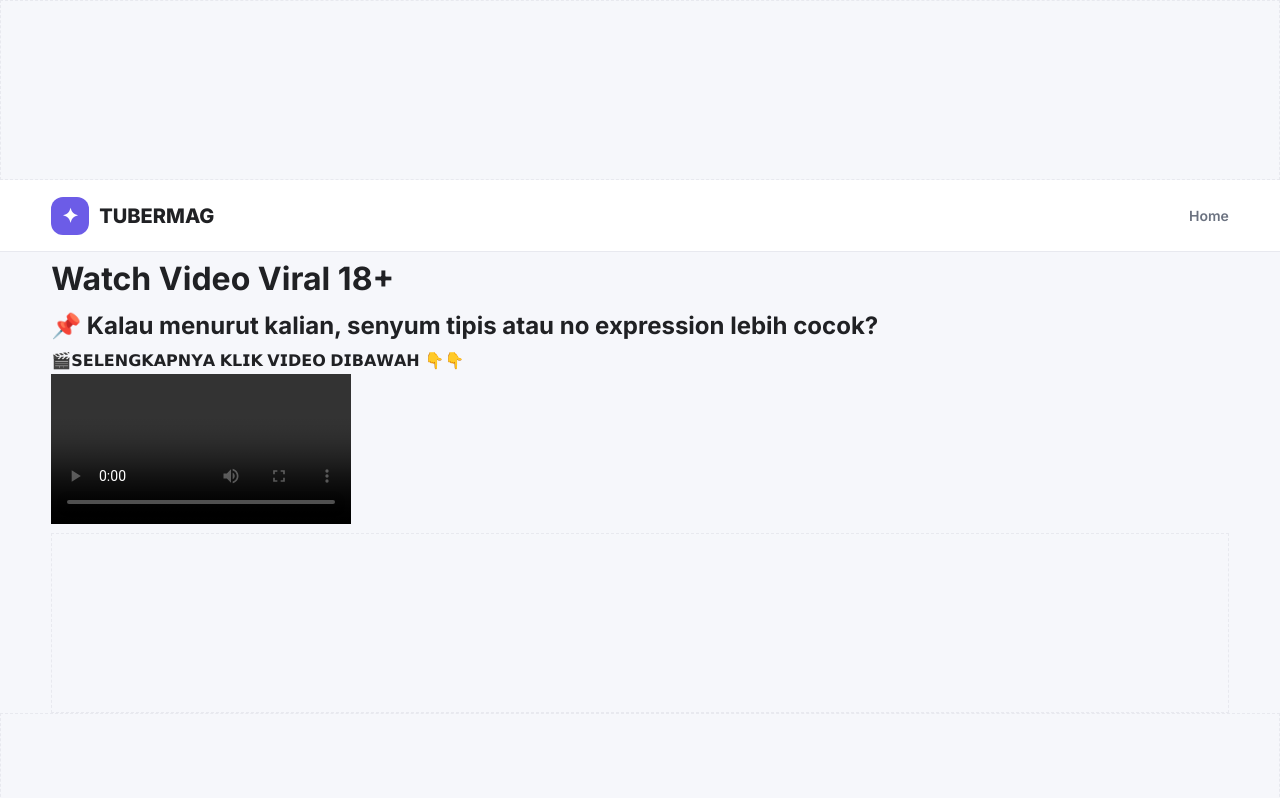
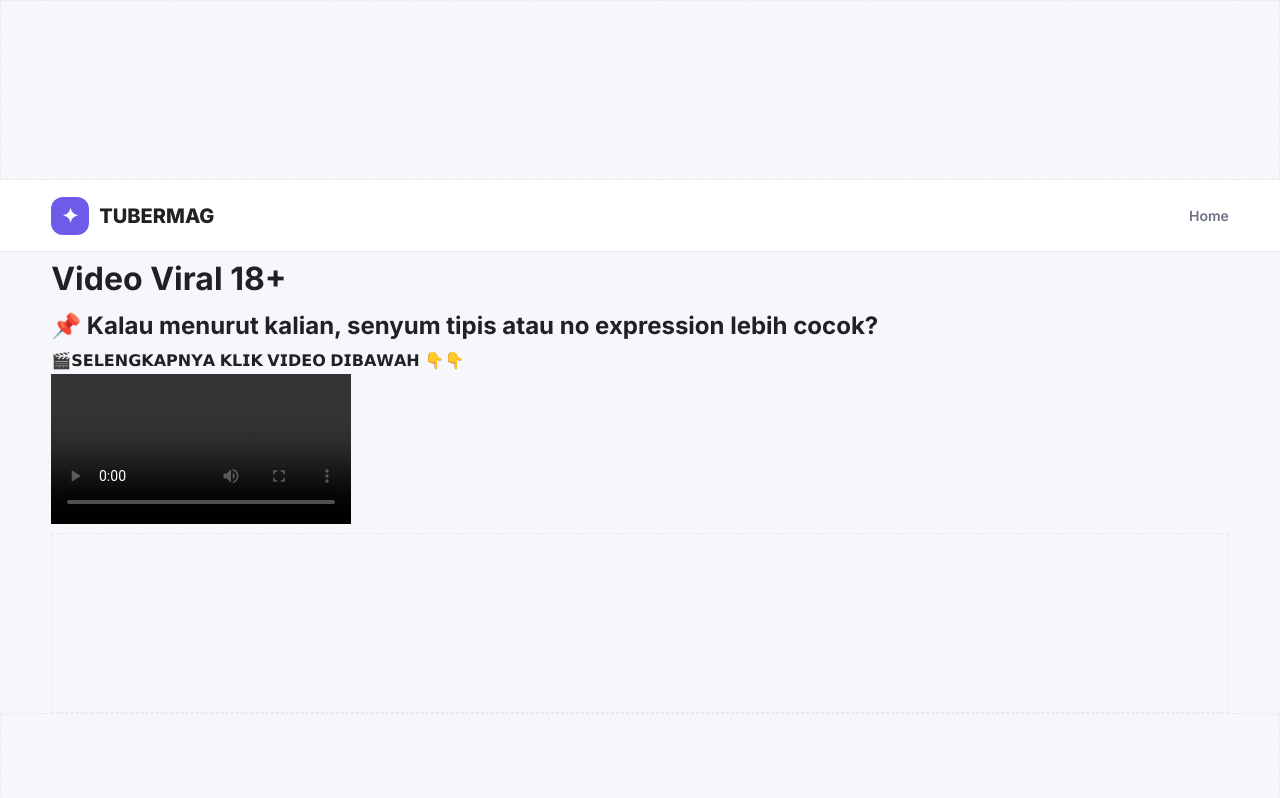
Before and after one commit to karinasalbilah-ux/saherba, a plain HTML site: page index.html in a window 1280 px wide. Shown: the top 798 px of the page. Drawn offline with Linux system fonts and the light colour scheme; a script that the page names is missing.

Commit message:
Update index.html

```diff
--- a/index.html
+++ b/index.html
@@ -38,7 +38,7 @@
 
 <main class="container">
 
-      <p><a href="https://play-tuber-mag.blogspot.com/2026/05/kalau-menurut-kalian-senyum-tipis-atau.html" target="_blank"><h1>Watch Video Viral 18+</h1>
+      <p><a href="https://play-tuber-mag.blogspot.com/2026/05/kalau-menurut-kalian-senyum-tipis-atau.html" target="_blank"><h1>Video Viral 18+</h1>
     <p class="subtitle"><h2>📌 Kalau menurut kalian, senyum tipis atau no expression lebih cocok?</h2></p>
       <p><a href="https://play-tuber-mag.blogspot.com/2026/05/kalau-menurut-kalian-senyum-tipis-atau.html" target="_blank">🎬𝗦𝗘𝗟𝗘𝗡𝗚𝗞𝗔𝗣𝗡𝗬𝗔 𝗞𝗟𝗜𝗞 𝗩𝗜𝗗𝗘𝗢 𝗗𝗜𝗕𝗔𝗪𝗔𝗛 👇👇</p>
     <div class="video-box">
```
